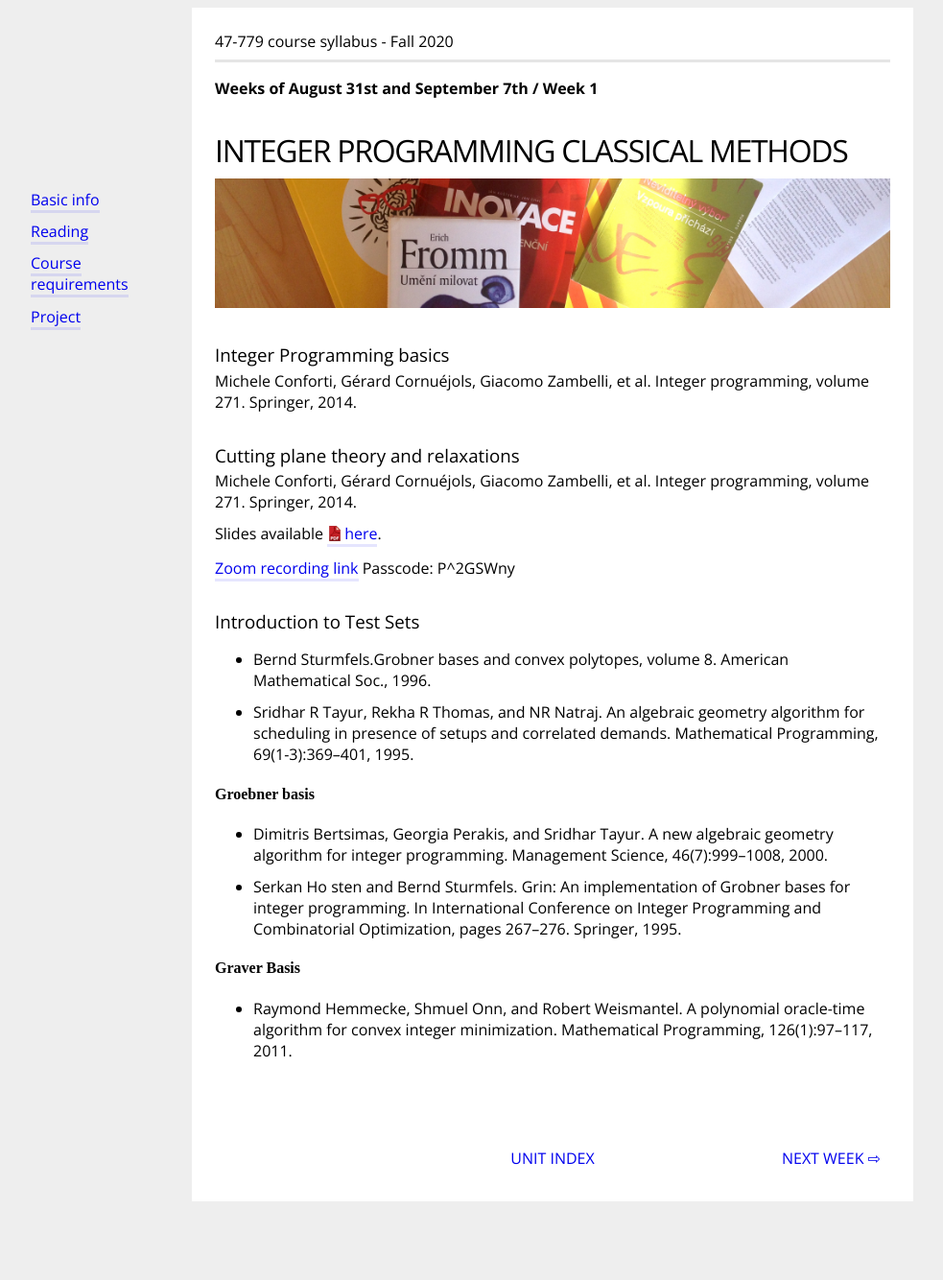
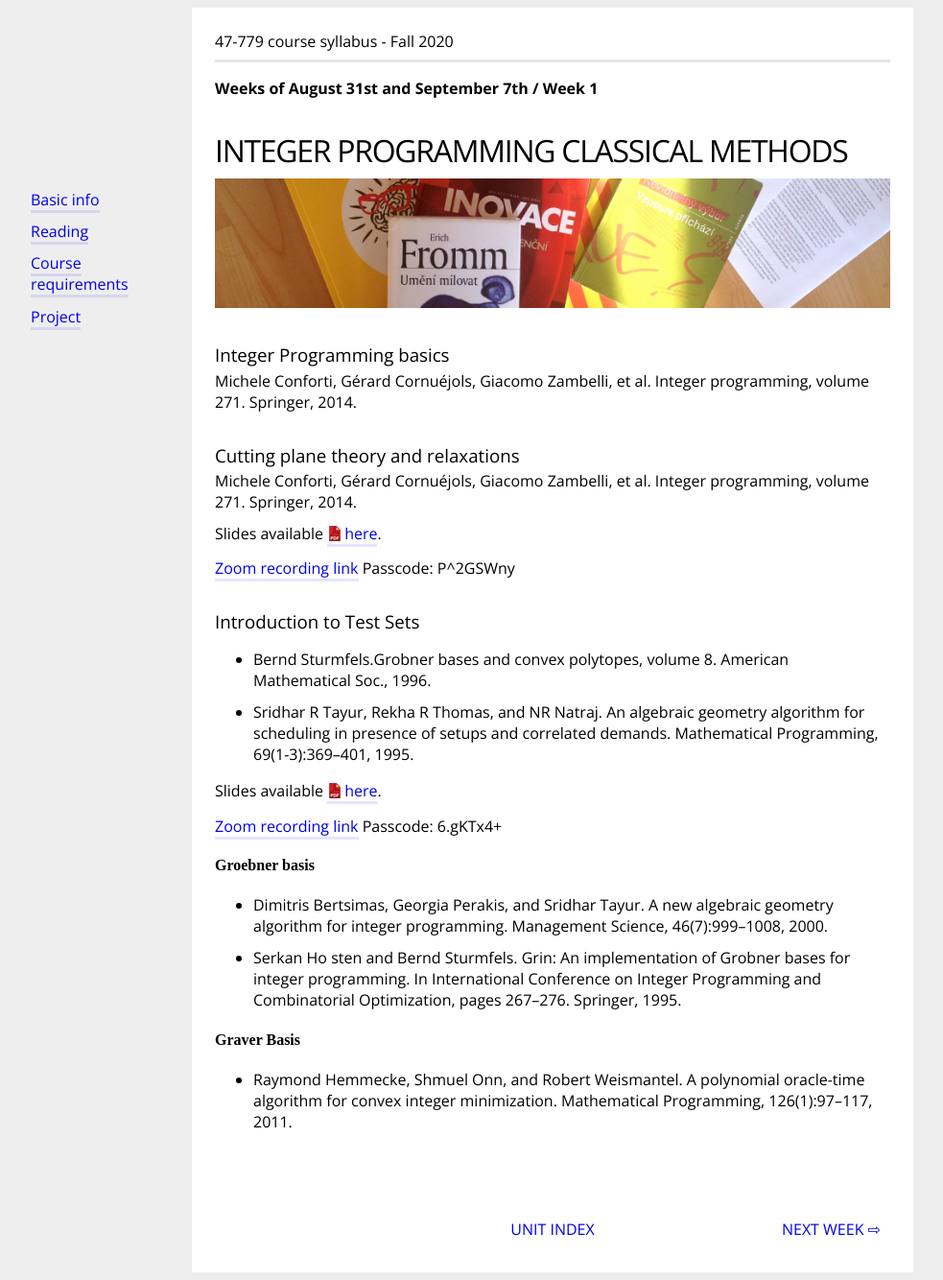
Before and after one commit to bernalde/QuIP, a Jekyll site: the page built from _syllabus/1-ip-basics.md, in a window 1280 px wide. Shown: the whole page at 96% size, without its empty margins (64-1047 px from the left). Built offline with Jekyll 4.4.1, drawn with Linux system fonts in a browser that asks for light colours; before the commit the page ends 1260 px from its top, so only the background shows below that.

Commit message:
Adding slides and recording Lecture 2

```diff
--- a/_syllabus/1-ip-basics.md
+++ b/_syllabus/1-ip-basics.md
@@ -20,6 +20,12 @@ Slides available <a href="../slides/47-779 Lecture 1 - Integer Programming.pdf"
 - Bernd Sturmfels.Grobner bases and convex polytopes, volume 8. American Mathematical Soc., 1996.
 - Sridhar R Tayur, Rekha R Thomas, and NR Natraj.  An algebraic geometry algorithm for scheduling in presence of setups and correlated demands. Mathematical Programming, 69(1-3):369–401, 1995.
 
+
+Slides available <a href="../slides/47-779 Lecture 2 - Groebner basis.pdf" download>here</a>.
+
+
+[Zoom recording link](https://cmu.zoom.us/rec/share/W0kL_EynvC2DKVMQvqqWzM-JBhRg1Aj2nirAgb9LANQksbEd5EsK6E28Z-u9X9s2.4OvPySuCZ1D6FwVW) Passcode: 6.gKTx4+
+
 #### Groebner basis
 - Dimitris  Bertsimas,  Georgia  Perakis,  and  Sridhar  Tayur.   A  new  algebraic  geometry  algorithm  for integer programming. Management Science, 46(7):999–1008, 2000.
 -  Serkan Ho sten and Bernd Sturmfels. Grin:  An implementation of Grobner bases for integer programming. In International  Conference  on  Integer  Programming  and  Combinatorial  Optimization,  pages 267–276. Springer, 1995.
```
Also changed, not shown: 1 other file.
